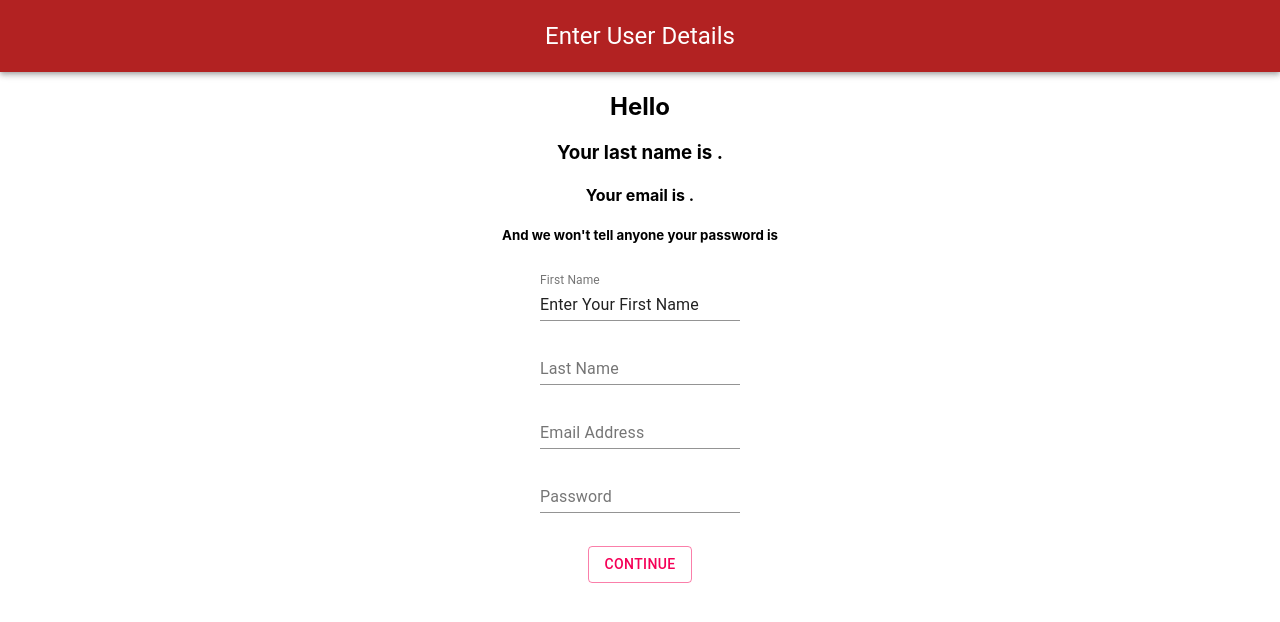
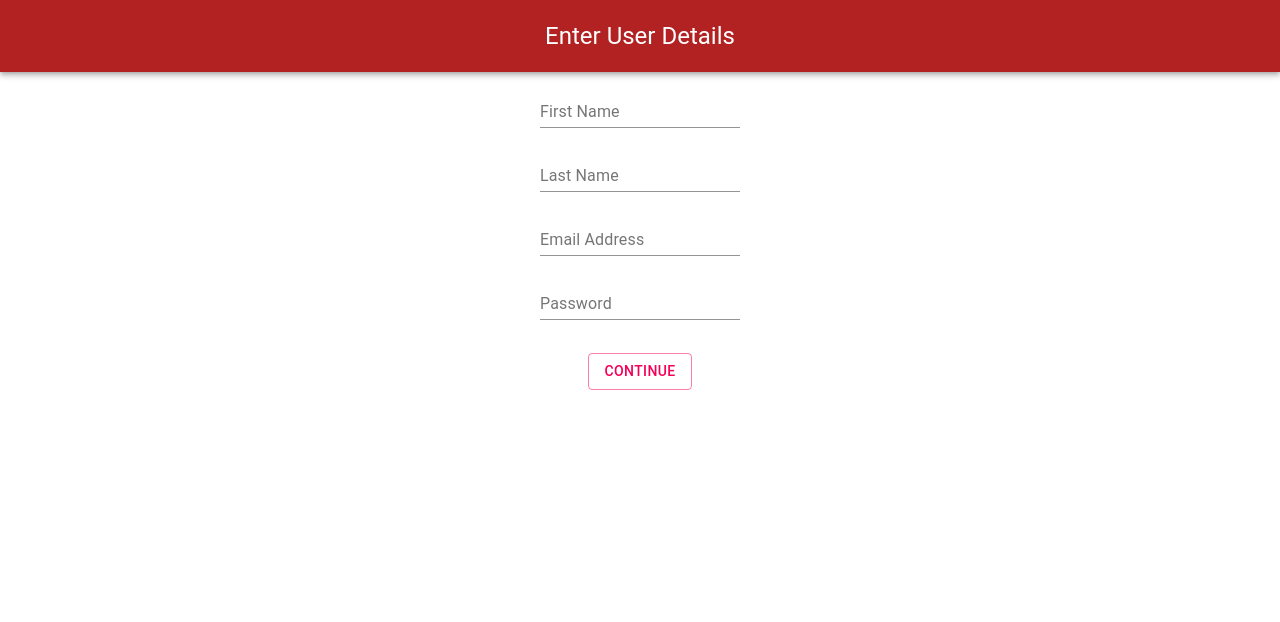
Before and after one commit to sphcastillo/portfolio_nextjs, a React (Create React App) app in the folder formtemplates/: page / in a window 1280 px wide. Shown: the top 622 px of the page. Built offline with nearby package versions, Linux system fonts and the light colour scheme.

Commit message:
fixed all the inputs on the form

```diff
--- a/formtemplates/src/components/FormPersonalDetails.js
+++ b/formtemplates/src/components/FormPersonalDetails.js
@@ -1,4 +1,4 @@
-import React, { useState } from "react";
+import React from "react";
 import { makeStyles } from '@material-ui/core/styles';
 import AppBar from '@material-ui/core/AppBar';
 import Typography from '@material-ui/core/Typography';
@@ -27,10 +27,13 @@ const useStyles = makeStyles((theme) => ({
     function FormPersonalDetails(props){
 
         const classes = useStyles();
+
         const {  nextStep, prevStep, form, details, setForm } = props;
+
 
         const setUserDetails = ({target:{value, name}}) => {
             setForm({...form, [name]: value});
+
         }
 
 
@@ -82,7 +85,7 @@ const useStyles = makeStyles((theme) => ({
                             name="bio"
                             type= "text"
                             label= "Bio"
-                            defaultValue={form.bio || "Enter Your Bio"}
+                            placeholder={form.bio || "Enter Your Bio"}
                             onChange={setUserDetails}
 
                         />
--- a/formtemplates/src/components/FormUserDetails.js
+++ b/formtemplates/src/components/FormUserDetails.js
@@ -1,4 +1,4 @@
-import React, { useState } from "react";
+import React from "react";
 import { makeStyles } from '@material-ui/core/styles';
 import AppBar from '@material-ui/core/AppBar';
 import Typography from '@material-ui/core/Typography';
@@ -30,9 +30,11 @@ const useStyles = makeStyles((theme) => ({
 
         const { nextStep, setForm, form } = props;
 
-const setDetails = ({target:{value, name}}) => {
-    setForm({...form, [name]: value});
-}
+
+        const setDetails = ({target:{value, name}}) => {
+            setForm({...form, [name]: value});
+
+        }
 
         const handleSubmit = e => {
             e.preventDefault();
@@ -51,19 +53,13 @@ const setDetails = ({target:{value, name}}) => {
                     Enter User Details
                     </Typography>
                 </AppBar>
-                <div>
-                    <h2>Hello {form.firstName}</h2>
-                    <h3>Your last name is {form.lastName}.</h3>
-                    <h4>Your email is {form.email}.</h4>
-                    <h5>And we won't tell anyone your password is {form.password}</h5>
-                </div>
                 <form className={classes.root} noValidate autoComplete="off">
                     <div>
                         <TextField
                             name="firstName"
                             type= "text"
                             label= "First Name"
-                            defaultValue={form.firstName || "Enter Your First Name"}
+                            placeholder={form.firstName || "Enter Your First Name"}
                             onChange={setDetails}
                         />
                     </div>
```
